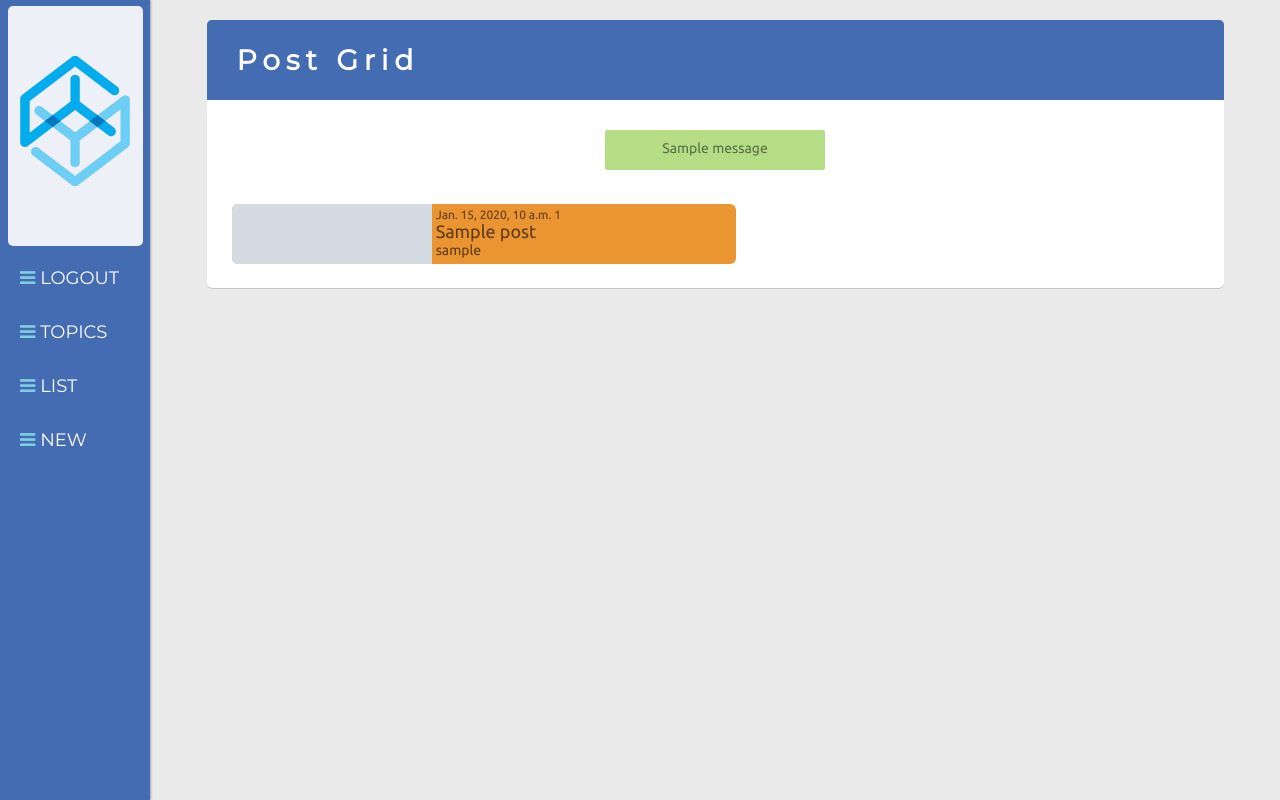
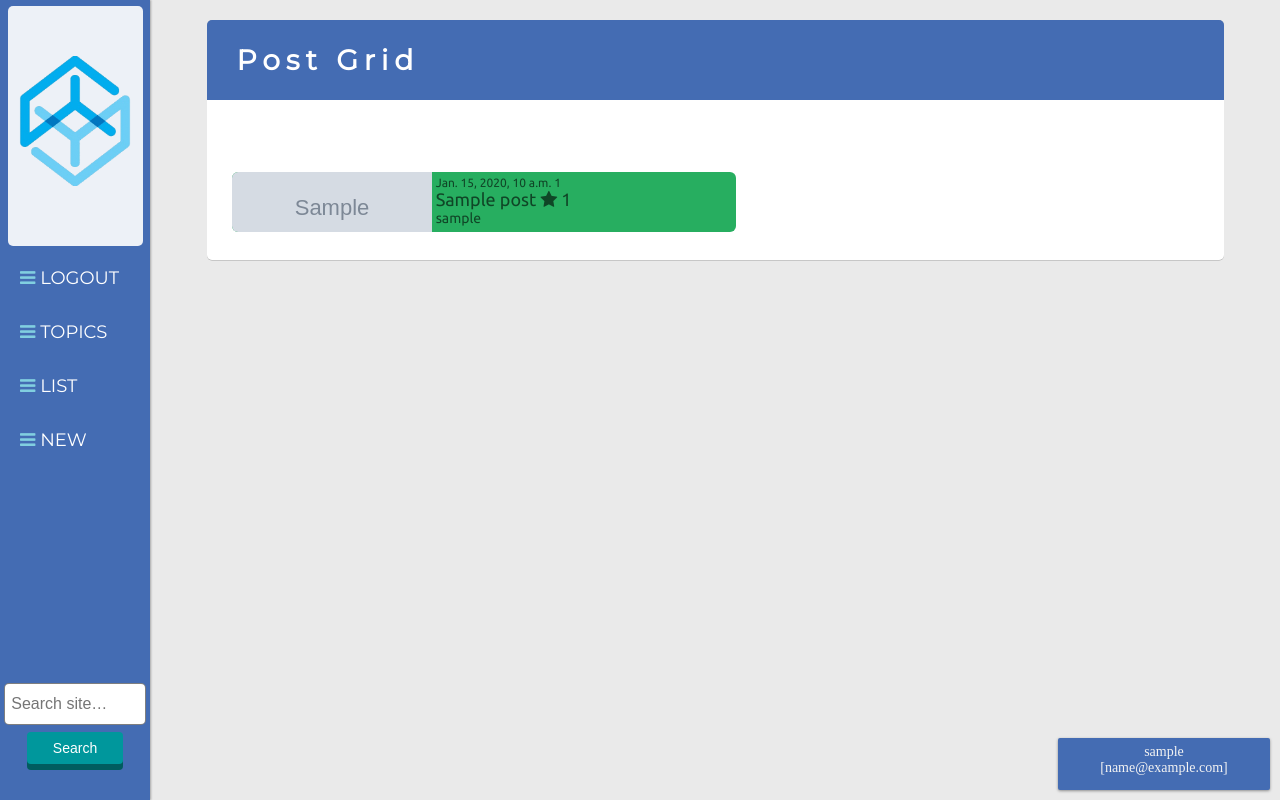
Before and after one commit to galenscovell/Django-Microblogger, a Django app: page / in a window 1280 px wide. Run offline with Django 3.2, Linux system fonts and the light colour scheme; the first user in the database is signed in; tables that the repository leaves empty hold one stand-in row (Sample ...); one stand-in notice (Sample message) is shown; some libraries are stand-ins or nearby versions.

Commit message:
Add search bar, dynamic effects

```diff
--- a/blog/templates/blog/all.html
+++ b/blog/templates/blog/all.html
@@ -4,9 +4,12 @@
 {% block content %}
     {% if messages %}
         {% for message in messages %}
-            <p class="{{ message.tags }}">{{ message }}</p>
+            <p id="{{ message.tags }}" class="flash_message">{{ message }}</p>
         {% endfor %}
+    {% else %}
+        <p class="dummy_message"></p>
     {% endif %}
+
     <div class="post_list_container">
         {% for post in posts %}
             <div class="post_listing">
@@ -19,7 +22,7 @@
                         </div>
                         <div class="post_list_right">
                             <p class="list_id_time">{{ post.created_at }} {{ post.id }}</p>
-                            <p class="list_title">{{ post.title }}</p>
+                            <p class="list_title">{{ post.title }} <span class="fa fa-star"></span> {{ post.favorites }} </p>
                             <p class="list_author">{{ post.author }}</p>
                         </div>
                     </div>
--- a/blog/templates/blog/base.html
+++ b/blog/templates/blog/base.html
@@ -26,13 +26,19 @@
                     <li><a href="{% url 'blog.views.post_new' %}"><span class="fa fa-bars"></span> NEW</a></li>
 
                     <div id="search">
+                        <form method="GET" action="{% url 'blog.views.search' %}">
+                            <input id="search_content" type="text" name="query" placeholder="Search site&hellip;"></input>
+                            <button type="search">Search</button>
+                        </form>
                     </div>
                 </ul>
             </div>
-            <div id="user_bar">
-                <p id="user_bar_name">{{ user.username }}</p>
-                <p id="user_bar_email">[{{ user.email }}]</p>
-            </div>
+            {% if user.is_authenticated %}
+                <div id="user_bar">
+                    <p id="user_bar_name">{{ user.username }}</p>
+                    <p id="user_bar_email">[{{ user.email }}]</p>
+                </div>
+            {% endif %}
 
         </header>
 
--- a/blog/templates/blog/detail.html
+++ b/blog/templates/blog/detail.html
@@ -4,9 +4,12 @@
 {% block content %}
     {% if messages %}
         {% for message in messages %}
-            <p class="{{ message.tags }}">{{ message }}</p>
+            <p id="{{ message.tags }}" class="flash_message">{{ message }}</p>
         {% endfor %}
+    {% else %}
+        <p class="dummy_message"></p>
     {% endif %}
+
     <div id="post_main">
         <div id="content_container">
             <div class="post_image_holder">
--- a/blog/templates/blog/login.html
+++ b/blog/templates/blog/login.html
@@ -3,8 +3,10 @@
 {% block content %}
     {% if messages %}
         {% for message in messages %}
-            <p class="{{ message.tags }}">{{ message }}</p>
+            <p id="{{ message.tags }}" class="flash_message">{{ message }}</p>
         {% endfor %}
+    {% else %}
+        <p class="dummy_message"></p>
     {% endif %}
 
     <form class="user_form" method="post" action="{% url 'blog.views.user_login' %}">
--- a/blog/urls.py
+++ b/blog/urls.py
@@ -17,4 +17,5 @@
     url(r'^register/$', views.user_register),
     url(r'^login/$', views.user_login),
     url(r'^logout/$', views.user_logout),
+    url(r'^search/$', views.search),
 )
--- a/blog/views.py
+++ b/blog/views.py
@@ -1,6 +1,6 @@
 from django.shortcuts import render, get_object_or_404, redirect
 from .models import Post, Comment
-from .forms import PostForm, CommentForm, UserForm
+from .forms import PostForm, UserForm
 from django.contrib.auth.decorators import login_required
 from django.contrib.auth import authenticate, login, logout
 from django.contrib import messages
@@ -33,6 +33,7 @@
         if user:
             if user.is_active:
                 login(request, user)
+                messages.success(request, 'Logged in.')
                 return redirect('blog.views.post_list')
             else:
                 messages.warning(request, 'Inactive account.')
@@ -158,3 +159,15 @@
     comment.save()
     messages.success(request, 'Comment downvoted.')
     return redirect('blog.views.post_detail', post_id=post.pk)
+
+def search(request):
+    query = request.GET.get('query')
+    if query:
+        messages.info(request, 'Found following for ' + query + '.')
+        results = Post.objects.filter(title__icontains=query) | Post.objects.filter(content__icontains=query)
+        page_title = "Search: " + query + "."
+    else:
+        messages.info(request, 'No search term entered.')
+        results = Post.objects.order_by('-created_at')
+        page_title = "Post Grid"
+    return render(request, 'blog/all.html', {'posts': results, 'page_title': page_title})
--- a/static/css/main.css
+++ b/static/css/main.css
@@ -18,7 +18,14 @@
 
 
 /* -------------- Flash Messages -------------- */
-.success {
+.dummy_message {
+    height: 40px;
+    width: 200px;
+    margin: 10px auto;
+    background: rgba(0, 0, 0, 0);
+}
+
+#success {
     height: 20px;
     width: 200px;
     font-size: 14px;
@@ -132,19 +144,20 @@
     padding: 8px 26px;
     margin-top: 4px;
     border: 0px solid rgba(0, 0, 0, 0);
-    box-shadow: 0px 6px 0px rgba(0, 0, 0, 0.7);
-    background: #005C5F;
+    box-shadow: 0px 6px 0px #005C5F;
+    background: #00979C;
     color: #ffffff;
+    border-radius: 4px;
 }
 
 button[type="search"]:hover {
-    box-shadow: 0px 4px 0px rgba(0, 0, 0, 0.7);
+    box-shadow: 0px 4px 0px #005C5F;
     top: 2px;
     cursor: pointer;
 }
 
 button[type="search"]:active {
-    box-shadow: 0px 0px 0px rgba(0, 0, 0, 0.7);
+    box-shadow: 0px 0px 0px #005C5F;
     top: 6px;
     transition: 0.2s;
 }
@@ -248,12 +261,13 @@
 #search_content {
     display: inline-block;
     width: 85%;
-    height: 30px;
+    height: 40px;
     margin: 3px;
     font-size: 16px;
-    border: rgba(0, 0, 0, 0.5);
+    border: 1px solid rgba(0, 0, 0, 0.5);
     border-radius: 5px;
     padding: 0px 6px;
+    transition: 0.2s;
 }
 
 
@@ -301,7 +315,7 @@
     background: #FFFFFF;
     width: 90%;
     margin: 0 auto;
-    padding: 20px 0 0 0;
+    padding: 4px 0;
     border-radius: 0px 0px 5px 5px;
     box-shadow: 0px 0.75px 0.5px rgba(0, 0, 0, 0.2);
     font-family: 'Ubuntu', sans-serif;
@@ -383,7 +397,7 @@
     width: 95%;
     display: inline-block;
     text-align: left;
-    margin: 20px 0;
+    margin: 4px 0 20px 0;
 }
 
 .post_listing {
@@ -398,11 +412,14 @@
     height: 100%;
     display: inline-block;
     border-radius: 6px 0 0 6px;
+    transition: 0.2s;
 }
 
 .post_image {
     width: 100%;
     height: auto;
+    margin: -40px 0;
+    transition: 0.2s;
 }
 
 .post_list_right {
@@ -413,20 +430,14 @@
     border-radius: 0 6px 6px 0;
     padding-top: 4px;
     vertical-align: top;
-    transition: 0.3s;
+    transition: 0.2s;
 }
 
 .list_wrapper {
     height: 100%;
     width: 100%;
-    background: #EB9532;
+    background: #27ae60;
     border-radius: 6px 6px 6px 6px;
-    transition: 0.3s;
-}
-
-.list_wrapper:hover {
-    background: hsla(200, 70%, 50%, 0.5);
-    transition: 0.2s;
 }
 
 .list_id_time {
@@ -514,9 +525,9 @@
     right: 10px;
     padding: 6px;
     background: #446CB3;
-    border-radius: 4px;
+    border-radius: 2px;
     box-shadow: 0px 1px 3px rgba(0, 0, 0, 0.4);
-    display: none;
+    z-index: 9000;
 }
 
 #user_bar_name {
--- a/static/js/dynamic.js
+++ b/static/js/dynamic.js
@@ -0,0 +1,15 @@
+
+$(document).ready(function() {
+    $('p.flash_message').fadeIn(600);
+    $('p.flash_message').delay(3000).fadeTo(600, 0);
+});
+
+$('div.post_listing').hover(function() {
+    $(this).find('img.post_image').css('width', '100%');
+    $(this).find('div.post_list_left').css('width', '300px');
+    $(this).find('div.post_list_right').css('width', '200px');
+}, function() {
+    $(this).find('img.post_image').css('width', '100%');
+    $(this).find('div.post_list_left').css('width', '200px');
+    $(this).find('div.post_list_right').css('width', '300px');
+});
```
Also changed, not shown: other parts of static/css/main.css (+10 -5 lines).
